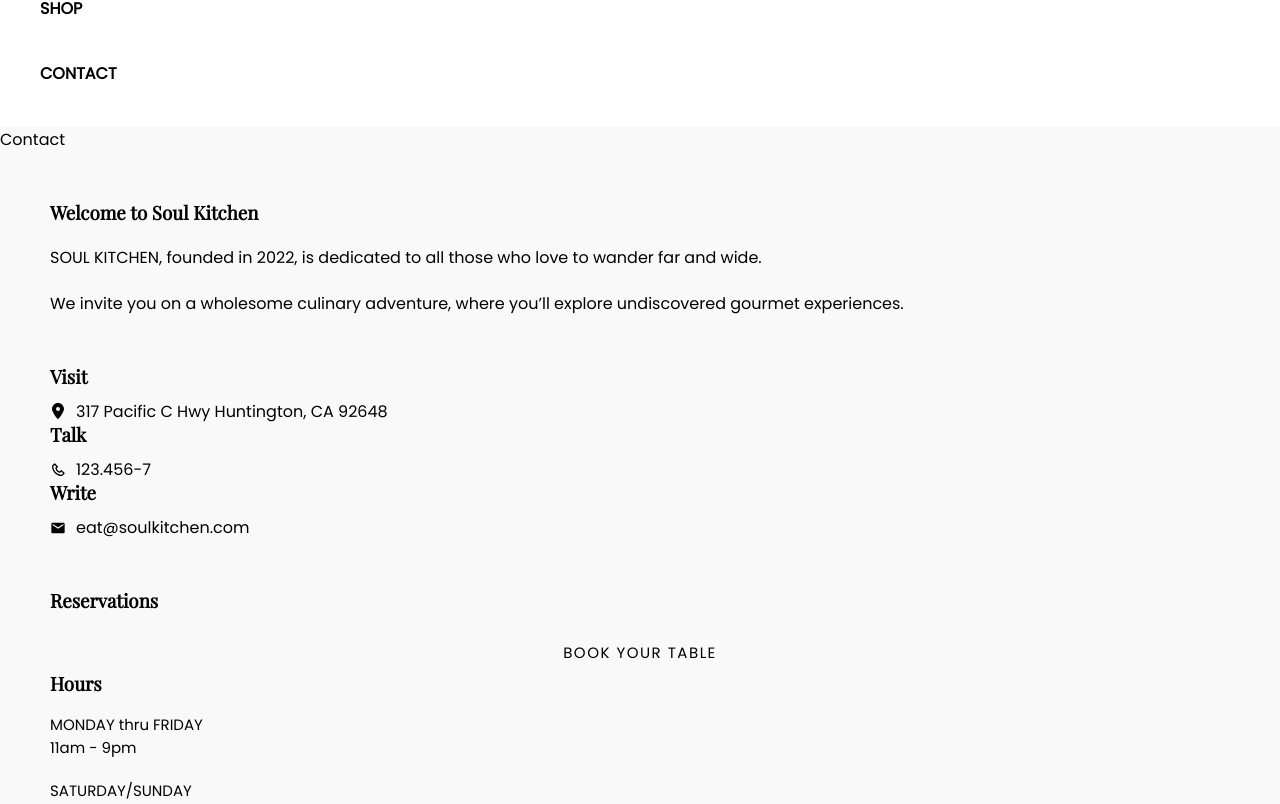
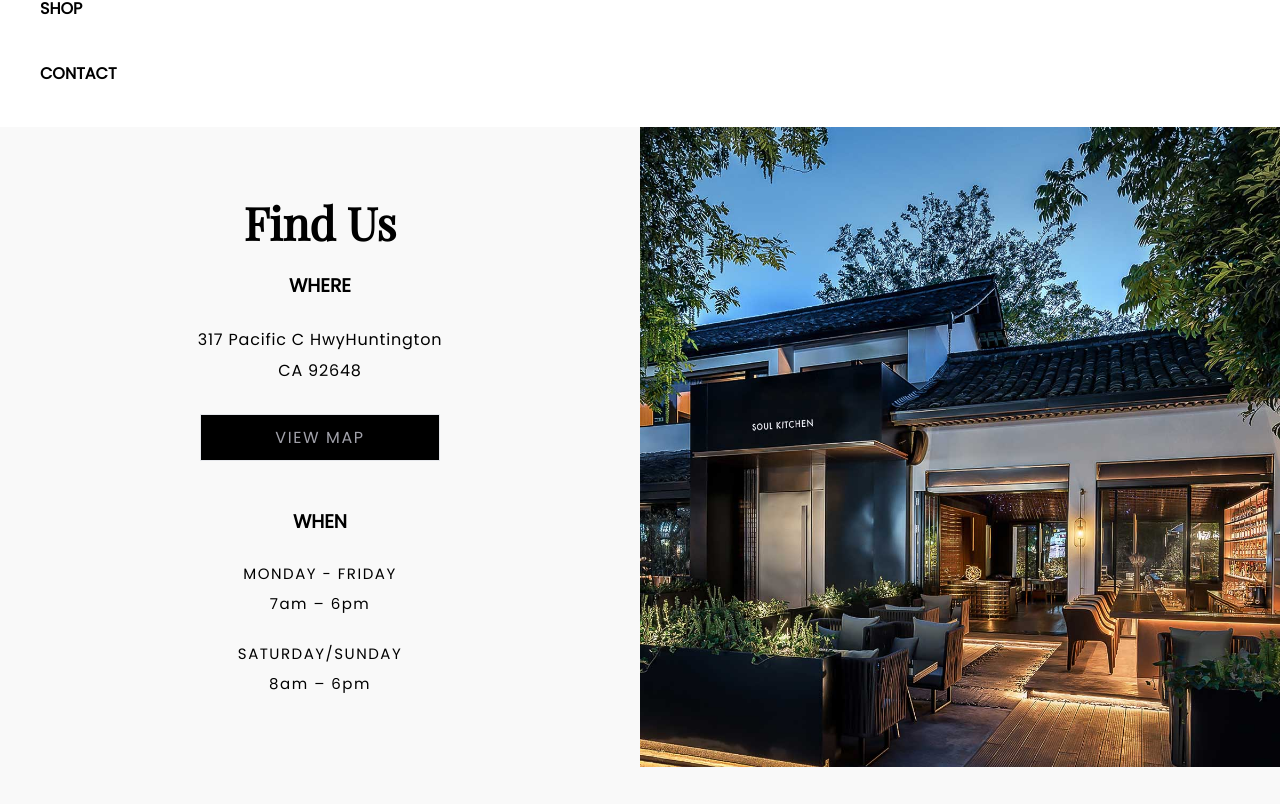
Before and after one commit to Reza-HM/soulkitchen-next, a Next.js app: page /contact in a window 1280 px wide. Shown: the part 556-1360 px from the top of the page. Built offline with nearby package versions, Linux system fonts and the light colour scheme.

Commit message:
coded the header of contact page

```diff
--- /dev/null
+++ b/Components/Templates/Contact/Header.tsx
@@ -0,0 +1,49 @@
+import Image from "next/image";
+import Link from "next/link";
+
+const Header = () => {
+  return (
+    <div className="flex flex-wrap justify-between">
+      <div className="w-full md:w-1/2 md:flex-1 flex flex-col gap-12 justify-center items-center">
+        <h2 className="text-7xl font-bold font-PlayfairDisplay">Find Us</h2>
+        <h4 className="text-3xl font-bold mt-7">WHERE</h4>
+        <div className="flex flex-col gap-2 items-center">
+          <span className="tracking-wider">317 Pacific C HwyHuntington</span>
+          <span className="tracking-wider">CA 92648</span>
+        </div>
+        <div className="flex items-center gap-12">
+          <button className="w-full xs:w-96 tracking-widest border self-start py-4 px-8 bg-black text-zinc-400 dark:bg-gray-900 dark:text-gray-400 cursor-pointer hover:bg-zinc-500 hover:text-zinc-300 dark:hover:bg-zinc-500 dark:hover:text-zinc-300 duration-300">
+            VIEW MAP{" "}
+          </button>
+          <Link
+            href="/booking"
+            className="hidden lg:flex justify-center items-center tracking-widest !font-bold py-4 px-8 cursor-pointer border-2 !border-black dark:!border-gray-400 hover:bg-gray-400 hover:text-white hover:!border-gray-400 duration-300"
+          >
+            BOOK YOUR TABLE
+          </Link>
+        </div>
+        <h4 className="text-3xl font-bold mt-8">WHEN</h4>
+        <div className="flex flex-col items-center gap-4">
+          <p className="text-2xl tracking-widest">MONDAY - FRIDAY</p>
+          <span className="text-2xl tracking-widest">7am – 6pm</span>
+        </div>
+        <div className="flex flex-col items-center gap-4">
+          <p className="text-2xl tracking-widest">SATURDAY/SUNDAY</p>
+          <span className="text-2xl tracking-widest">8am – 6pm</span>
+        </div>
+      </div>
+      <div className="w-full md:w-1/2 md:flex-1">
+        <div className="">
+          <Image
+            alt="about us header's photo"
+            src="/img/place1.jpg"
+            className="w-full h-full object-cover object-center"
+            width={800}
+            height={800}
+          />
+        </div>
+      </div>
+    </div>
+  );
+};
+export default Header;
--- a/pages/contact/index.tsx
+++ b/pages/contact/index.tsx
@@ -1,4 +1,10 @@
+import Header from "@/Components/Templates/Contact/Header";
+
 const Contact = () => {
-  return <div>Contact</div>;
+  return (
+    <div className="">
+      <Header />
+    </div>
+  );
 };
 export default Contact;
--- a/pages/product/[...id].tsx
+++ b/pages/product/[...id].tsx
@@ -1,6 +1,6 @@
+import Header from "@/Components/Templates/SingleProduct/Header";
 import Description from "@/Components/Templates/SingleProduct/Description";
 import RelatedProducts from "@/Components/Templates/SingleProduct/RelatedProducts";
-import Header from "@/Components/Templates/SingleProduct/header";
 
 const SingleProduct = () => {
   return (
```
